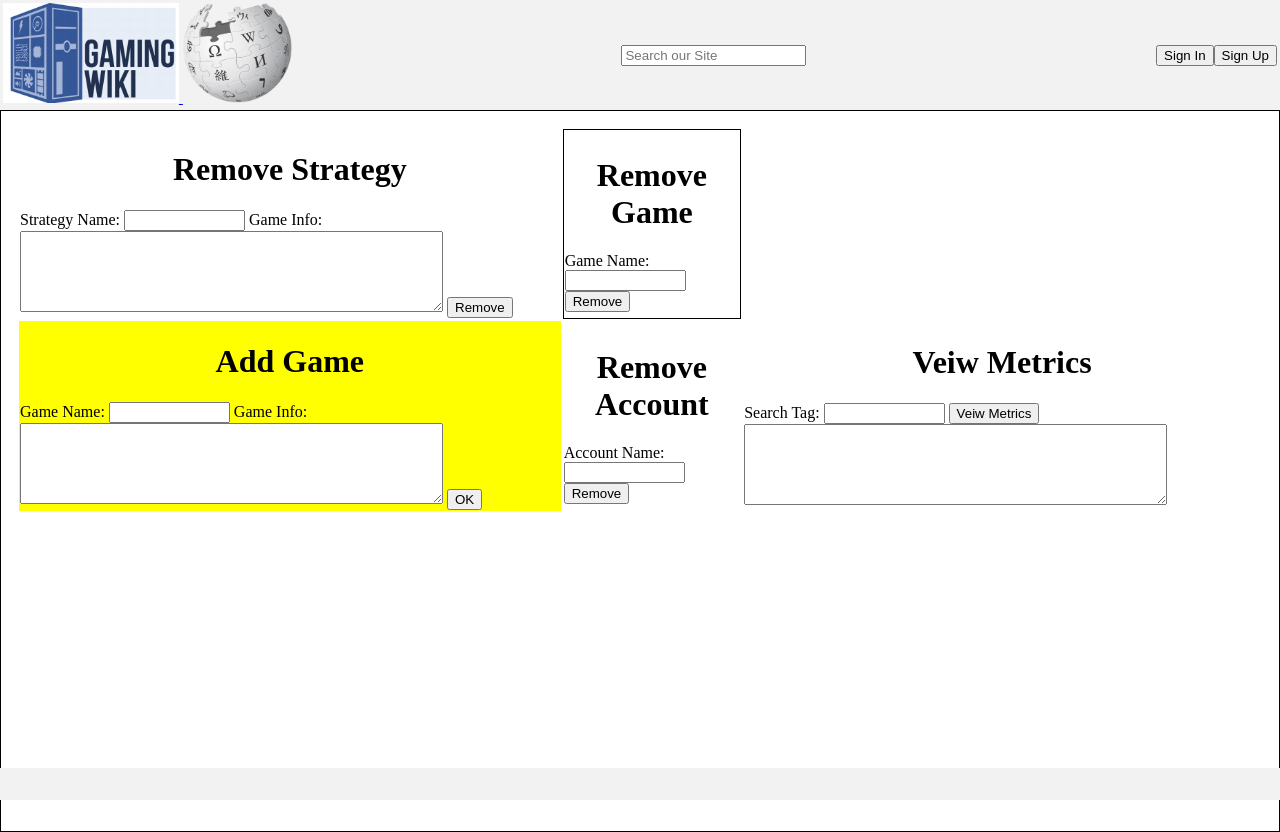
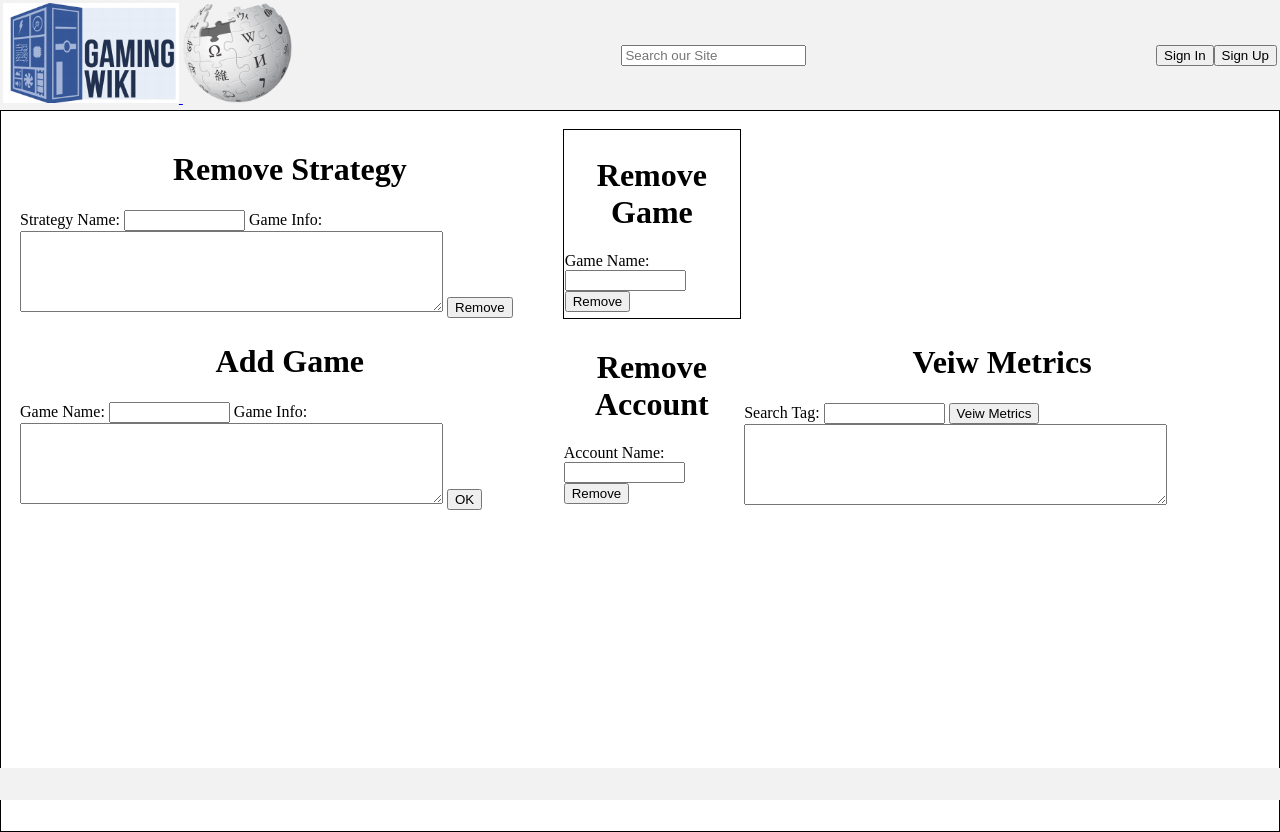
Before and after one commit to jabrielahmed/GamingWIki, a PHP site: page /admin.php in a window 1280 px wide. Run offline with PHP 8.4, Linux system fonts and the light colour scheme.

Commit message:
removed unnecessary background color

```diff
--- a/Gaming-Wiki/ClientSide/admin.css
+++ b/Gaming-Wiki/ClientSide/admin.css
@@ -5,7 +5,6 @@
 
 #removes {
 	height:50px;
-	background: yellow;
 }
 
 h1 {
```
